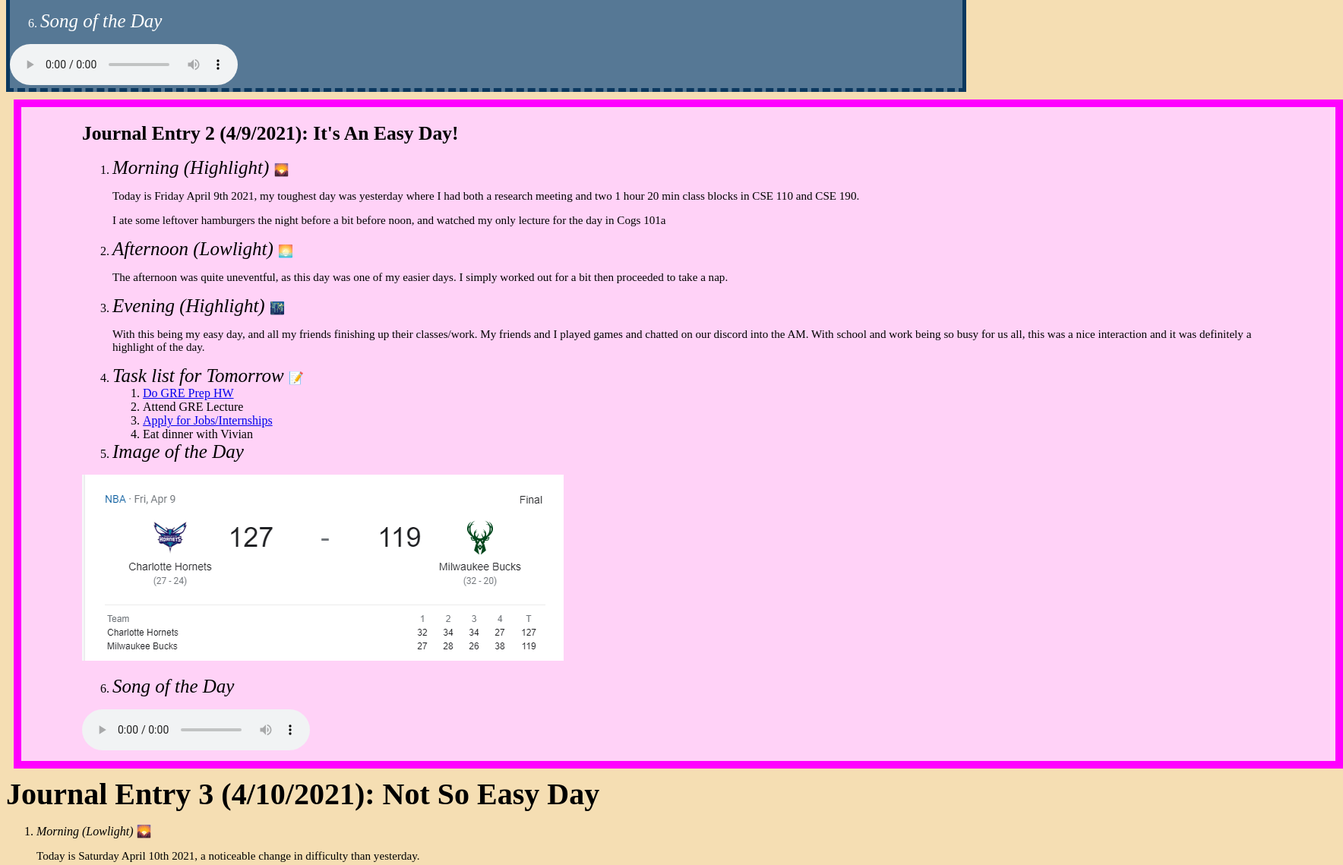
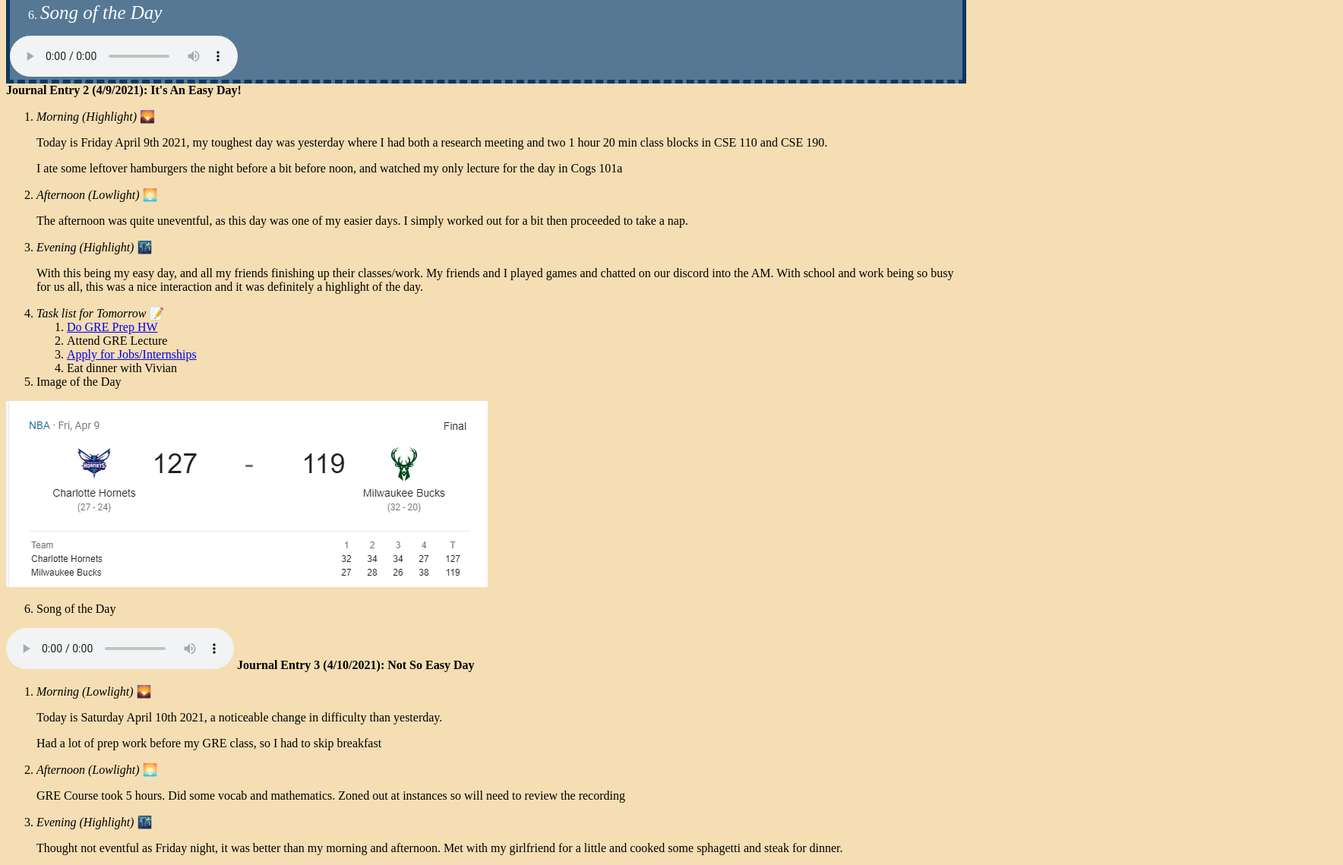
Before and after one commit to atramUCSD/sp21-cse110-lab3, a plain HTML site: page index.html in a window 1280 px wide. Shown: the part 1545-2684 px from the top of the page at 76% size, 1768 px wide, since content can reach past the window. Drawn offline with Linux system fonts and the light colour scheme.

Commit message:
Revert "added last border, and rest of measurements"
This reverts commit 376c186f91f82fa7e636947ed42e61920e509745.

```diff
--- a/css/style.css
+++ b/css/style.css
@@ -43,12 +43,8 @@ h1 {
     font-size: 4em; /* relative sizing (1) */
 }
 
-p {
-    font-size: 4mm; /* absolute sizing (3) */
-}
-
 .header b{
-    font-size: 30pt; /*relative sizing (2) */
+    font-size: 3.5ch; /*relative sizing (2) */
 }
 
 .box1 {
@@ -58,28 +54,6 @@ p {
     color: #fff;
   }
 
-  .box2 {
-    background-color: #ffd2f7;
-    box-sizing: border-box;
-    width: 1750px;
-    padding-top: 20px;
-    padding-bottom: 10px;
-    padding-left: 80px;
-    padding-right: 60px;
-    border: 10px solid #FF00FF;
-    margin: 10px;
-  }
-
   .bulletPoint i {
       font-size: 25px; /*absolute sizing (1) */
   }
-
-  .header2 b{
-      font-size: 2vw; /*relative sizing(2) */
-
-  }
-
-  .header3 b{
-    font-size: 5vh; /*relative sizing(3) */
-
-}
--- a/index.html
+++ b/index.html
@@ -7,11 +7,11 @@
     </title>
     <body>
 
-        <div class="box1">
             <h1> Alan's Journal Entries </h1>
         <div class="header">
             <b class = "header"> Journal Entry 1 (4/8/2021): Tough Schedule Ahead  </b>
         </div>
+        <div class="box1">
                     <ol>
                         <li class = bulletPoint>
                             <i> Morning (Lowlight) </i> 🌄
@@ -56,27 +56,25 @@
                     </ol>
                         <audio controls src = "audio/ThursdaySong.mp3"> </audio>
         </div>
-        <div class="box2">
-            <div class = header2>
-                <b class = header2> Journal Entry 2 (4/9/2021): It's An Easy Day!  </b>
-            </div>
+
+            <b> Journal Entry 2 (4/9/2021): It's An Easy Day!  </b>
                     <ol>
-                        <li class = bulletPoint>
+                        <li>
                             <i> Morning (Highlight) </i> 🌄
                             <p> Today is Friday April 9th 2021, my toughest day was yesterday where I had both a research meeting and two 1 hour 20 min class blocks in CSE 110 and CSE 190. </p>
                             <p> I ate some leftover hamburgers the night before a bit before noon, and watched my only lecture for the day in Cogs 101a</p>
                         </li>
-                        <li class = bulletPoint>
+                        <li>
                             <i> Afternoon (Lowlight) </i> 🌅
                             <p> The afternoon was quite uneventful, as this day was one of my easier days. I simply worked out for a bit then proceeded to take a nap. </p>
                         </li>
-                        <li class = bulletPoint>
+                        <li>
                             <i> Evening (Highlight) </i> 🌃
                             <p> With this being my easy day, and all my friends finishing up their classes/work. My friends and I played games and chatted on our discord
                                 into the AM. With school and work being so busy for us all, this was a nice interaction and it was definitely a highlight of the day.
                             </p>
                         </li>
-                        <li class = bulletPoint>
+                        <li>
 
                             <i> Task list for Tomorrow </i> 📝
                             <ol start = "1">
@@ -86,23 +84,18 @@
                                 <li> Eat dinner with Vivian </li>
                             </ol>
 
-                            <li class = bulletPoint>
-                                <i>Image of the Day </i>
-                            </li>
+                        <li> Image of the Day </li>
                     </ol>
                         <img src = "images/Friday.PNG" alt = "Bucks Lose to Hornets on Friday">
 
                         <ol start = "6">
-                            <li class = bulletPoint>
-                                <i> Song of the Day </i>
-                            </li>
+                            <li> Song of the Day </li>
                         </ol>
                         <audio controls src = "audio/FridaySong.mp3"> </audio>
 
-                    </div>
-            <div class = header3>
-                <b class = header3> Journal Entry 3 (4/10/2021): Not So Easy Day  </b>
-            </div>
+
+
+            <b> Journal Entry 3 (4/10/2021): Not So Easy Day  </b>
                     <ol>
                         <li>
                             <i> Morning (Lowlight) </i> 🌄
```
